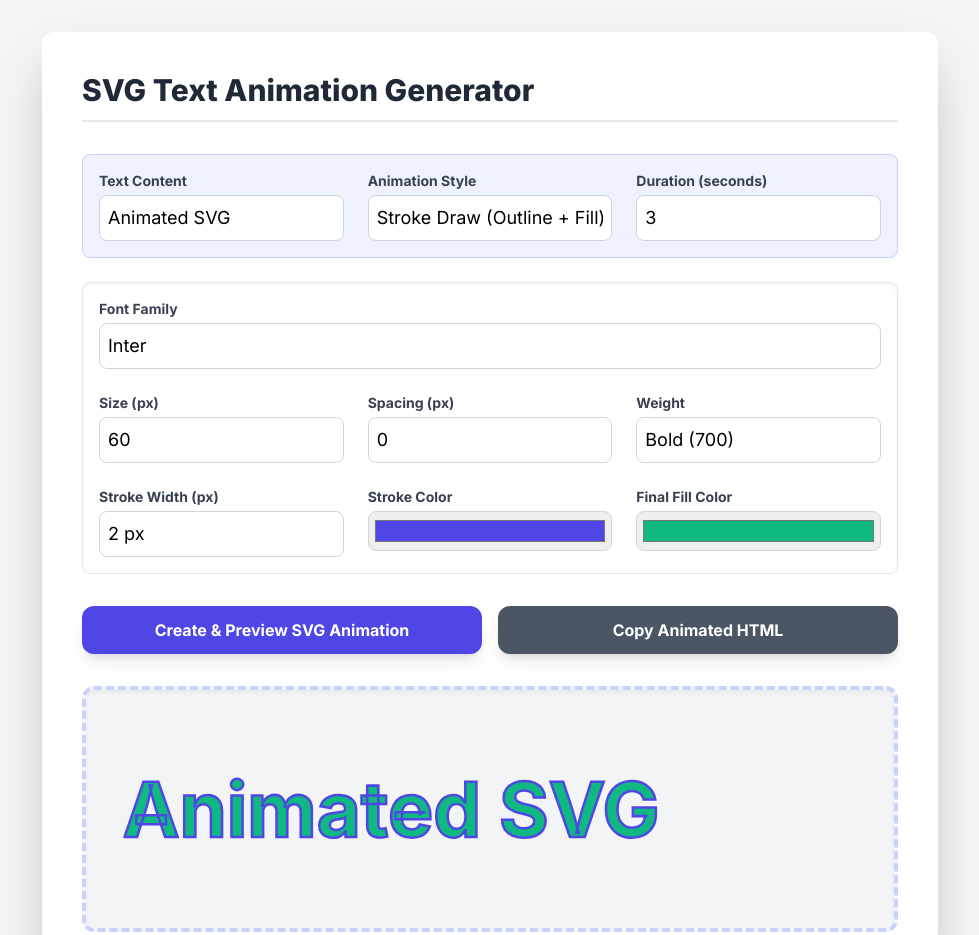
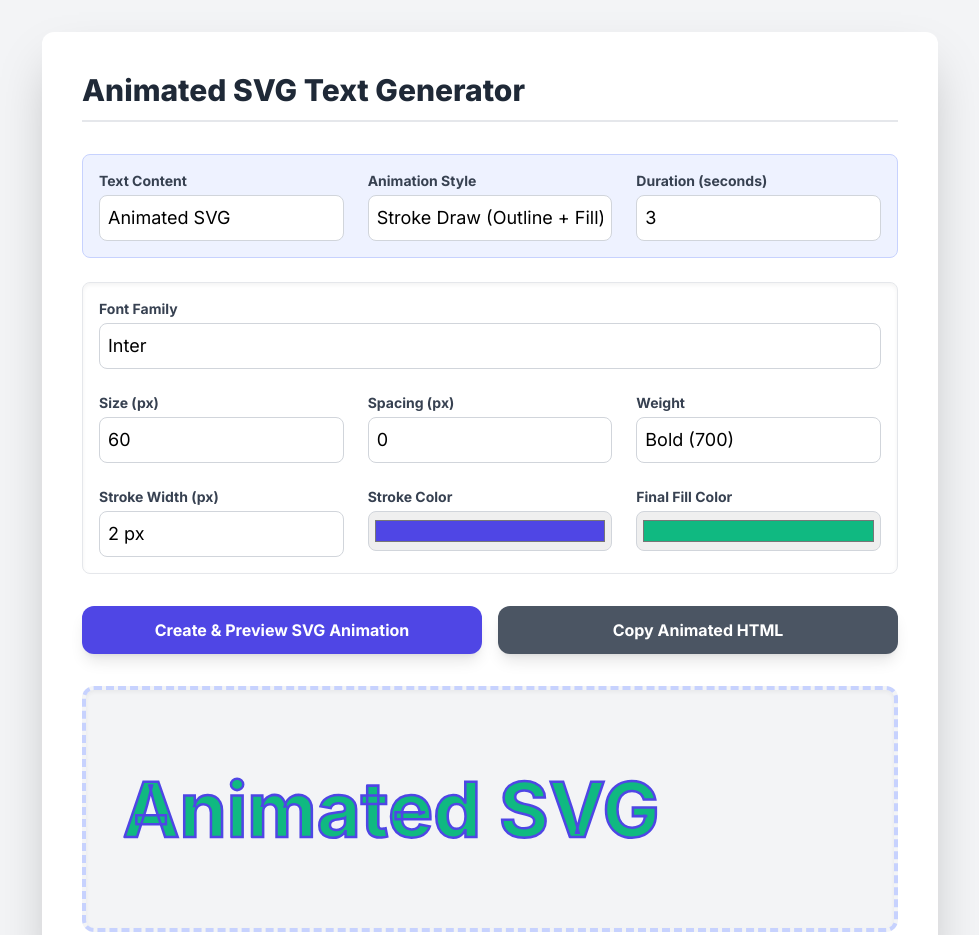
Before and after one commit to AnkushShingari/Animated-SVG-Text-Generator, a website: page index.html in a window 1280 px wide. Shown: the top 935 px of the page, without its empty margins (150-1129 px from the left). Drawn offline with nearby package versions, Linux system fonts and the light colour scheme.

Commit message:
Updated the website heading
Updated the website heading from from "SVG Text Animation Generator" to "Animated SVG Text Generator"

```diff
--- a/index.html
+++ b/index.html
@@ -14,7 +14,7 @@
 <body class="p-4 sm:p-8 min-h-screen flex items-center justify-center">
 
     <div class="w-full max-w-4xl bg-white shadow-2xl rounded-xl p-6 md:p-10">
-        <h1 class="text-3xl font-extrabold text-gray-800 mb-8 border-b-2 pb-3">SVG Text Animation Generator</h1>
+        <h1 class="text-3xl font-extrabold text-gray-800 mb-8 border-b-2 pb-3">Animated SVG Text Generator</h1>
 
         <!-- Input and Configuration Controls -->
         <div class="grid grid-cols-1 md:grid-cols-3 gap-6 mb-8">
@@ -144,4 +144,5 @@
     <!-- Load Application Logic -->
     <script src="js/script.js" defer></script>
 </body>
+
 </html>
```
